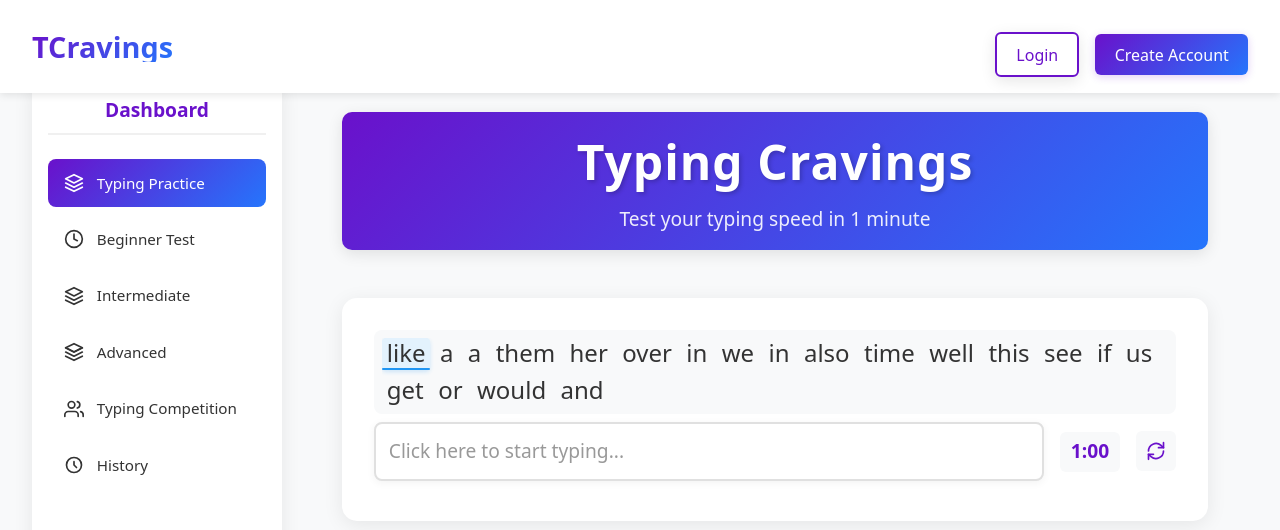
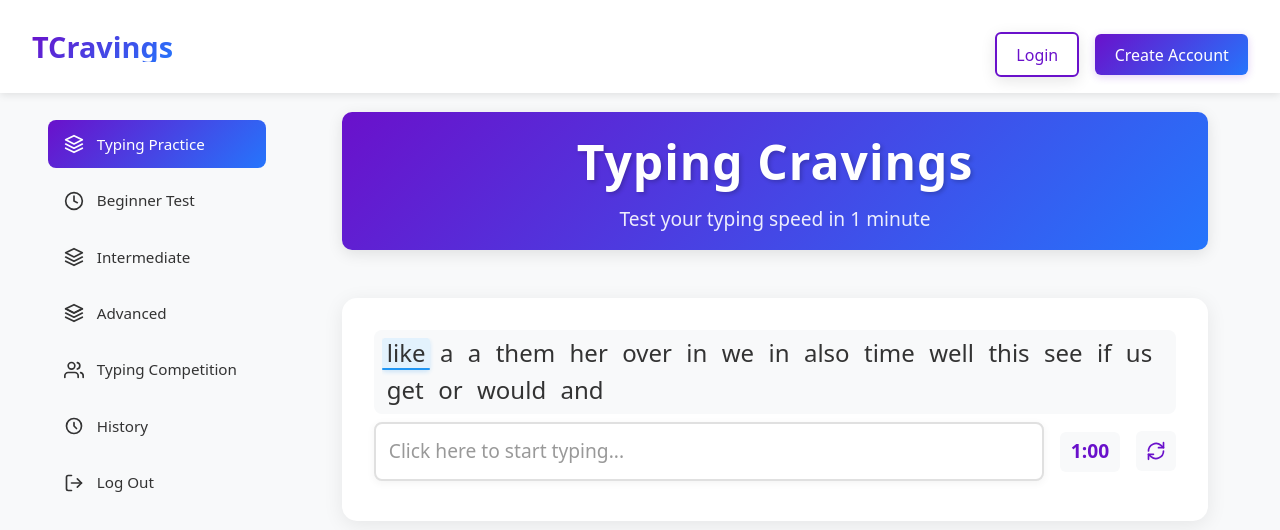
Before and after one commit to vincenttwizere/Typing-Cravings, a React (Vite) app: page / in a window 1280 px wide. Shown: the top 530 px of the page. Built offline with nearby package versions, Linux system fonts and the light colour scheme.

Commit message:
Restore Dashboard component to original implementation

```diff
--- a/src/App.css
+++ b/src/App.css
@@ -813,10 +813,8 @@ button:active {
 
 .dashboard {
   width: 250px;
-  background: white;
   padding: 1rem;
   border-radius: 12px;
-  box-shadow: 0 4px 20px rgba(0, 0, 0, 0.08);
   position: fixed;
   left: 2rem;
   top: 5rem;
@@ -834,7 +832,7 @@ button:active {
 
 .dashboard-menu {
   list-style: none;
-  padding: 0;
+  padding: 1.5rem 0 0 0;
   margin: 0;
 }
 
--- a/src/App.jsx
+++ b/src/App.jsx
@@ -1,3 +1,4 @@
+import React from 'react'
 import './App.css'
 import TypingGame from './components/TypingGame'
 import Navbar from './components/Navbar'
--- a/src/components/Dashboard.jsx
+++ b/src/components/Dashboard.jsx
@@ -3,7 +3,6 @@ import React from 'react'
 const Dashboard = () => {
   return (
     <div className="dashboard">
-      <h2 className="dashboard-title">Dashboard</h2>
       <ul className="dashboard-menu">
         <li className="dashboard-item">
           <a href="#" className="dashboard-link active">
@@ -62,6 +61,16 @@ const Dashboard = () => {
             History
           </a>
         </li>
+        <li className="dashboard-item">
+          <a href="#" className="dashboard-link">
+            <svg xmlns="http://www.w3.org/2000/svg" viewBox="0 0 24 24" fill="none" stroke="currentColor" strokeWidth="2" strokeLinecap="round" strokeLinejoin="round">
+              <path d="M9 21H5a2 2 0 0 1-2-2V5a2 2 0 0 1 2-2h4"/>
+              <polyline points="16 17 21 12 16 7"/>
+              <line x1="21" y1="12" x2="9" y2="12"/>
+            </svg>
+            Log Out
+          </a>
+        </li>
       </ul>
     </div>
   )
```
